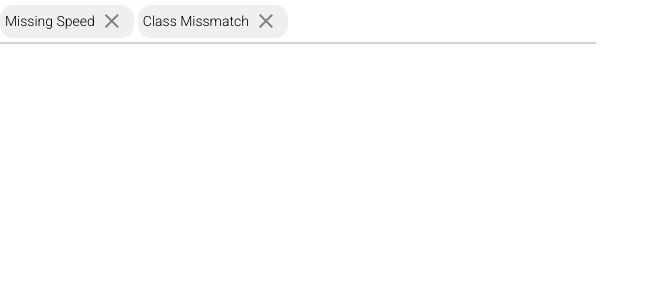
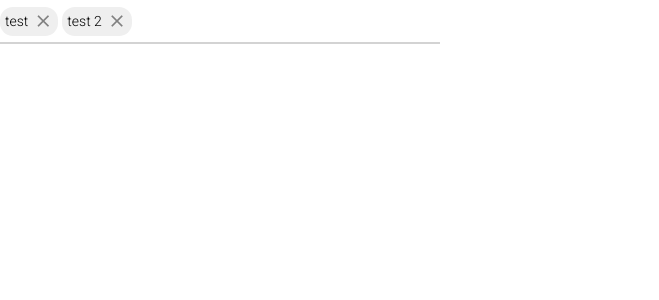
Before and after one commit to andidarzeza/angular-template, an Angular app: page / in a window 1280 px wide. Shown: the top 300 px of the page, without its empty margins (0-659 px from the left). Built offline with nearby package versions, Linux system fonts and the light colour scheme.

Commit message:
implemented uuid for chip components

```diff
--- a/src/app/app.component.ts
+++ b/src/app/app.component.ts
@@ -8,6 +8,8 @@ import { Component } from '@angular/core';
 export class AppComponent {
   title = 'angular-template';
 
+  chips1 = ["andi",  "test"];
+  dropdown1 = ["darzeza",  "purpose"];
   onRemove(event: any): void {
     console.log(event);
 
--- a/src/app/components/chip-input/chip-input.component.html
+++ b/src/app/components/chip-input/chip-input.component.html
@@ -2,7 +2,7 @@
     <div class="chip-container" [id]="'chip-container' + randomId">
         <div class="chip-item no-select pointer" *ngFor="let chip of chips;index as i;" [id]="'chip-' + i + '-' + randomId" (click)="setChipStyle('chip-' + i + '-' + randomId)">
             <div class="chip-text" [id]="'text-chip-' + i + '-' + randomId">
-                {{chip}}
+                {{chip['name']}}
             </div>
             <div class="remove-icon" (click)="removeChip(chip)">
                 <mat-icon [id]="'icon-chip-' + i + '-' + randomId">close</mat-icon>
@@ -13,7 +13,7 @@
         <input [id]="'input-' + randomId" type="text" class="custom-input" (focus)="onInputFocus()" (focusout)="onInputOutFocus()">
         <div class="search-dropdown" *ngIf="showDropdown" [@enterAnimation]>
             <div class="search-option pointer" *ngFor="let item of dropdownItems" (click)="addChip(item)">
-                {{item}}
+                {{item['name']}}
             </div>
         </div>
     </div>
--- a/src/app/components/chip-input/chip-input.component.scss
+++ b/src/app/components/chip-input/chip-input.component.scss
@@ -66,10 +66,12 @@
 
 .remove-icon{
     margin-left: 5px;
-    margin-right: 5px;
 }
 
 .remove-icon>mat-icon {
     margin-top: 2px;
     color: gray;
+    width: 20px;
+    height: 20px;
+    font-size: 20px;
 }
--- a/src/app/components/chip-input/chip-input.component.ts
+++ b/src/app/components/chip-input/chip-input.component.ts
@@ -1,5 +1,5 @@
 import { animate, style, transition, trigger } from '@angular/animations';
-import { Component, EventEmitter, HostListener, OnInit, Output } from '@angular/core';
+import { Component, EventEmitter, HostListener, Input, OnInit, Output } from '@angular/core';
 
 @Component({
   selector: 'app-chip-input',
@@ -25,15 +25,47 @@ export class ChipInputComponent implements OnInit {
   constructor() { }
 
   // randomIds
-  // TODO: implement function to implement random id.
-  public randomId = "test1234";
+  public randomId = this._uuidv4();
   private styledChipId = "";
 
   // Control Variables
   public showDropdown = false;
-  chips: string[] = ["Missing Speed", "Class Missmatch"];
-  dropdownItems: string[] = ["Plate Check", "Manual Verification","Plate Check", "Manual Verification","Plate Check", "Manual Verification","Plate Check", "Manual Verification","Plate Check", "Manual Verification","Plate Check", "Manual Verification"
-,"Plate Check", "Manual Verification","Plate Check", "Manual Verification","Plate Check", "Manual Verification"];
+  @Input() chips: any[] = [
+    {
+      name: 'test',
+      value: 1,
+      description: {
+        it: "it",
+        en: "en"
+      }
+    },
+    {
+      name: 'test 2',
+      value: 2,
+      description: {
+        it: "it",
+        en: "en"
+      }
+    }
+  ];
+  @Input() dropdownItems: any[] = [
+    {
+      name: 'test 3',
+      value: 3,
+      description: {
+        it: "it",
+        en: "en"
+      }
+    },
+    {
+      name: 'test 4',
+      value: 4,
+      description: {
+        it: "it",
+        en: "en"
+      }
+    }
+  ];;
   ngOnInit(): void {
   }
 
@@ -147,6 +179,13 @@ export class ChipInputComponent implements OnInit {
     return array;
   }
 
+  private _uuidv4() {
+    return 'xxxxxxxx-xxxx-4xxx-yxxx-xxxxxxxxxxxx'.replace(/[xy]/g, (c) => {
+      const r = Math.random() * 16 | 0, v = c == 'x' ? r : (r & 0x3 | 0x8);
+      return v.toString(16);
+    });
+  }
+
   @HostListener('document:click', ['$event.target'])
   onClick(event: any) {
     if(event?.id !== this.styledChipId && event?.id !== 'text-' + this.styledChipId) {
```
